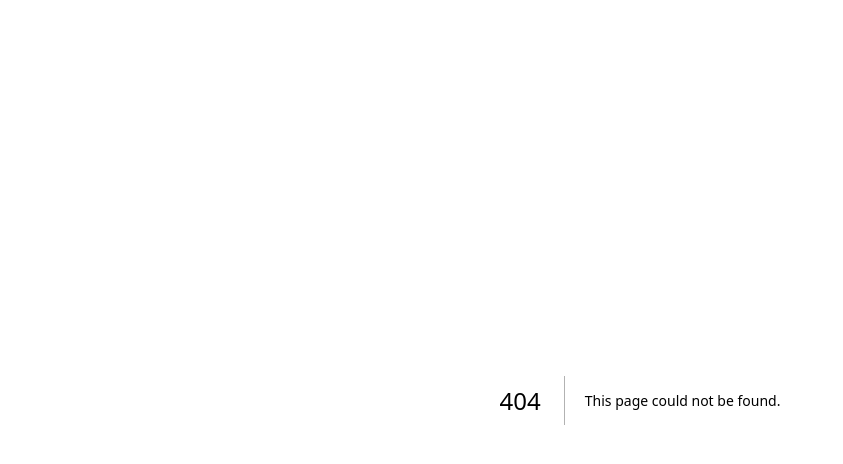
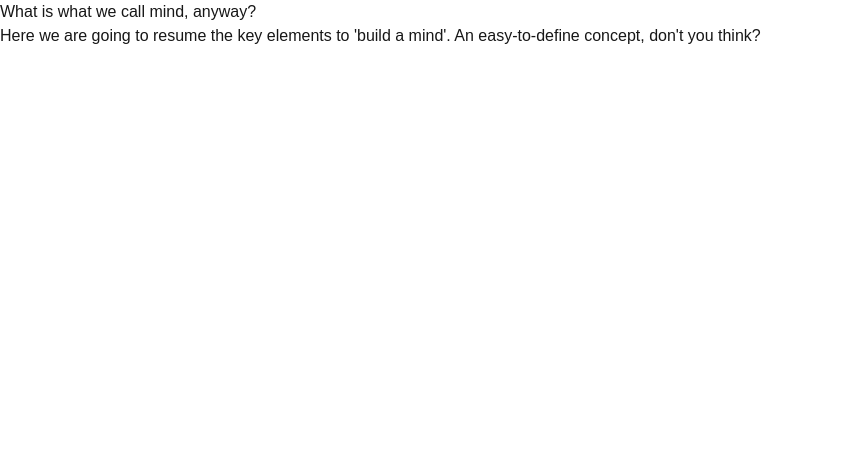
Before and after one commit to harrycrcz/cognitive-science-blog, a Next.js app: page /blog in a window 1280 px wide. Before the commit this address had no page. Shown: the top 464 px of the page, without its empty margins (0-843 px from the left). Built offline with nearby package versions, Linux system fonts and the light colour scheme.

Commit message:
feat: create home, about, and blog pages

```diff
--- /dev/null
+++ b/app/about/page.js
@@ -0,0 +1,8 @@
+export default function About() {
+  return (
+    <div>
+      <h1>About Page</h1>
+      <p>This is my Cognitve Science blog. Let's get nerdy</p>
+    </div>
+  );
+}
--- /dev/null
+++ b/app/blog/page.js
@@ -0,0 +1,10 @@
+export default function About() {
+  return (
+    <div>
+      <h1>What is what we call mind, anyway?</h1>
+      <p>Here we are going to resume the key elements to 'build a mind'. An easy-to-define concept,
+        don't you think?
+      </p>
+    </div>
+  );
+}
```
